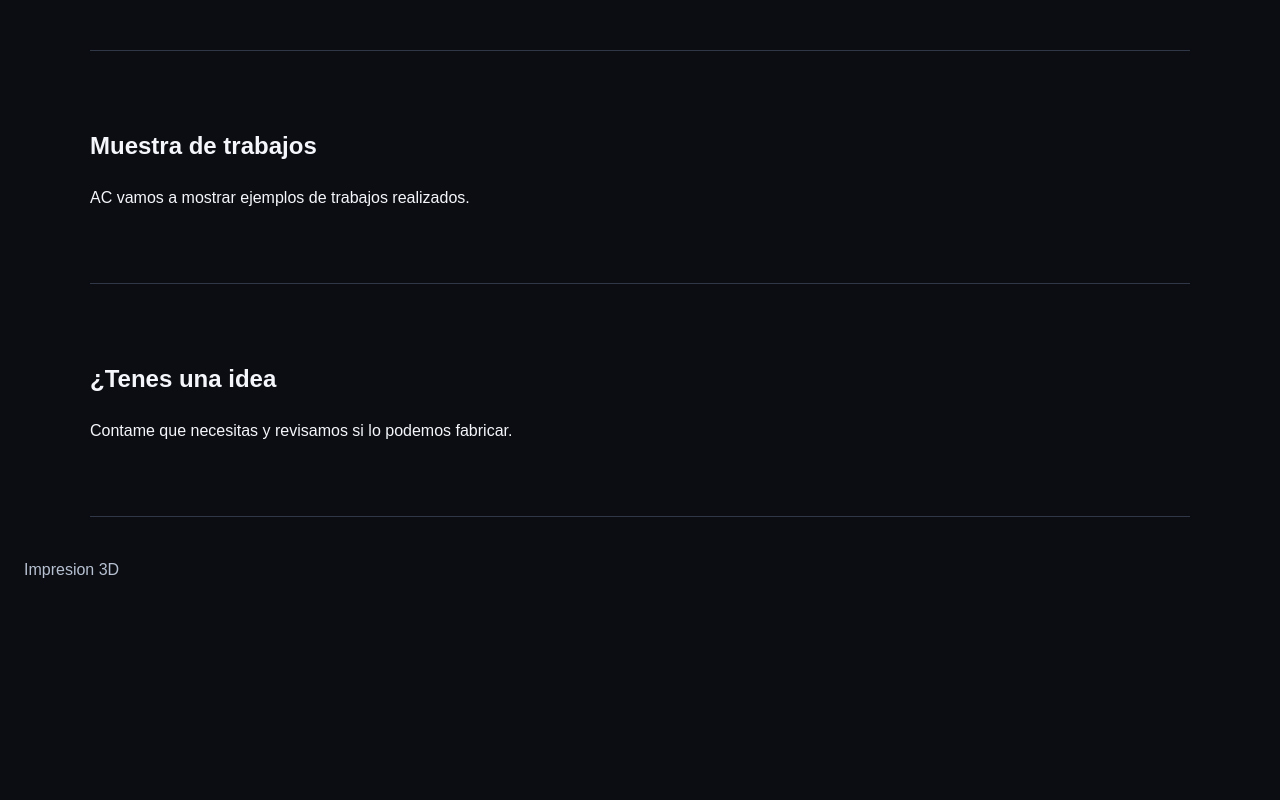
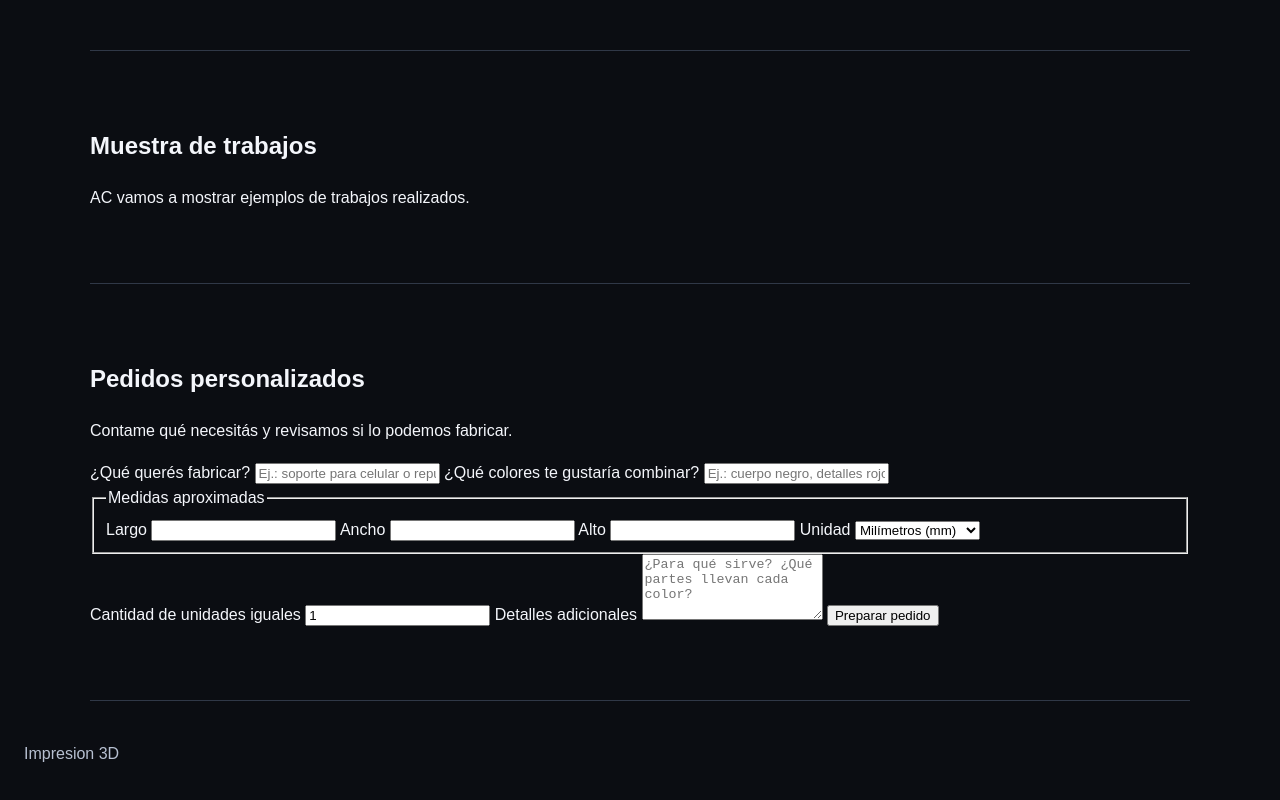
Before and after one commit to joaquin-Fuentes10/tienda-impresion-3d, a plain HTML site: page index.html in a window 1280 px wide. Shown: the part 1029-1829 px from the top of the page. Before the commit the page ends 1651 px from the top, so only its background shows below. Drawn offline with Linux system fonts and the light colour scheme.

Commit message:
Update personalized order section in index.html

```diff
--- a/index.html
+++ b/index.html
@@ -44,9 +44,69 @@
     </section>
 
     <section id="personalizados">
-      <h2>¿Tenes una idea</h2>
-      <p>Contame que necesitas y revisamos si lo podemos fabricar.</p>
-    </section>
+  <h2>Pedidos personalizados</h2>
+  <p>Contame qué necesitás y revisamos si lo podemos fabricar.</p>
+
+  <form id="formulario-pedido">
+    <label for="pieza">¿Qué querés fabricar?</label>
+    <input
+      type="text"
+      id="pieza"
+      name="pieza"
+      placeholder="Ej.: soporte para celular o repuesto"
+      required
+    >
+
+    <label for="colores">¿Qué colores te gustaría combinar?</label>
+    <input
+      type="text"
+      id="colores"
+      name="colores"
+      placeholder="Ej.: cuerpo negro, detalles rojos"
+    >
+
+    <fieldset>
+      <legend>Medidas aproximadas</legend>
+
+      <label for="largo">Largo</label>
+      <input type="number" id="largo" name="largo" min="0" step="any">
+
+      <label for="ancho">Ancho</label>
+      <input type="number" id="ancho" name="ancho" min="0" step="any">
+
+      <label for="alto">Alto</label>
+      <input type="number" id="alto" name="alto" min="0" step="any">
+
+      <label for="unidad">Unidad</label>
+      <select id="unidad" name="unidad">
+        <option value="mm">Milímetros (mm)</option>
+        <option value="cm">Centímetros (cm)</option>
+      </select>
+    </fieldset>
+
+    <label for="cantidad">Cantidad de unidades iguales</label>
+    <input
+      type="number"
+      id="cantidad"
+      name="cantidad"
+      min="1"
+      value="1"
+      required
+    >
+
+    <label for="detalles">Detalles adicionales</label>
+    <textarea
+      id="detalles"
+      name="detalles"
+      rows="4"
+      placeholder="¿Para qué sirve? ¿Qué partes llevan cada color?"
+    ></textarea>
+
+    <button type="button" id="preparar-pedido">
+      Preparar pedido
+    </button>
+  </form>
+</section>
   </main>
 
   <footer>
```
